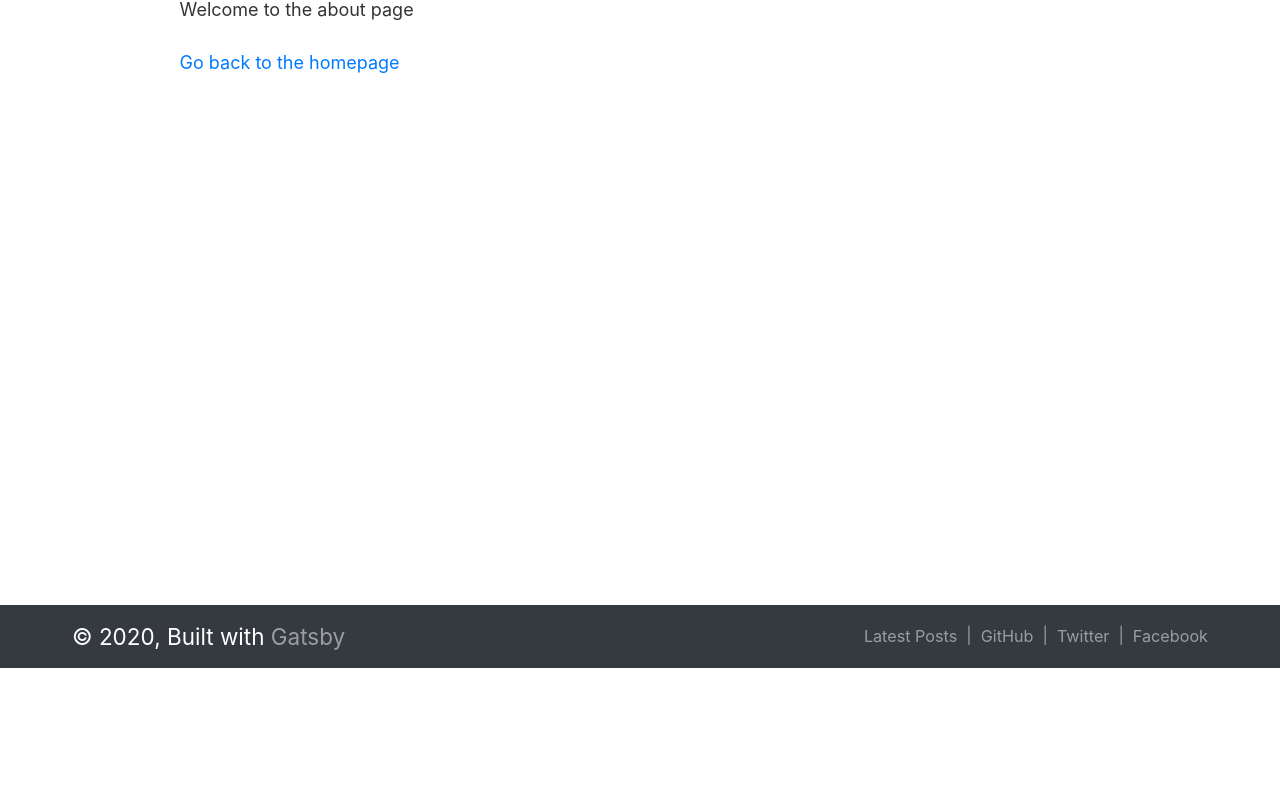
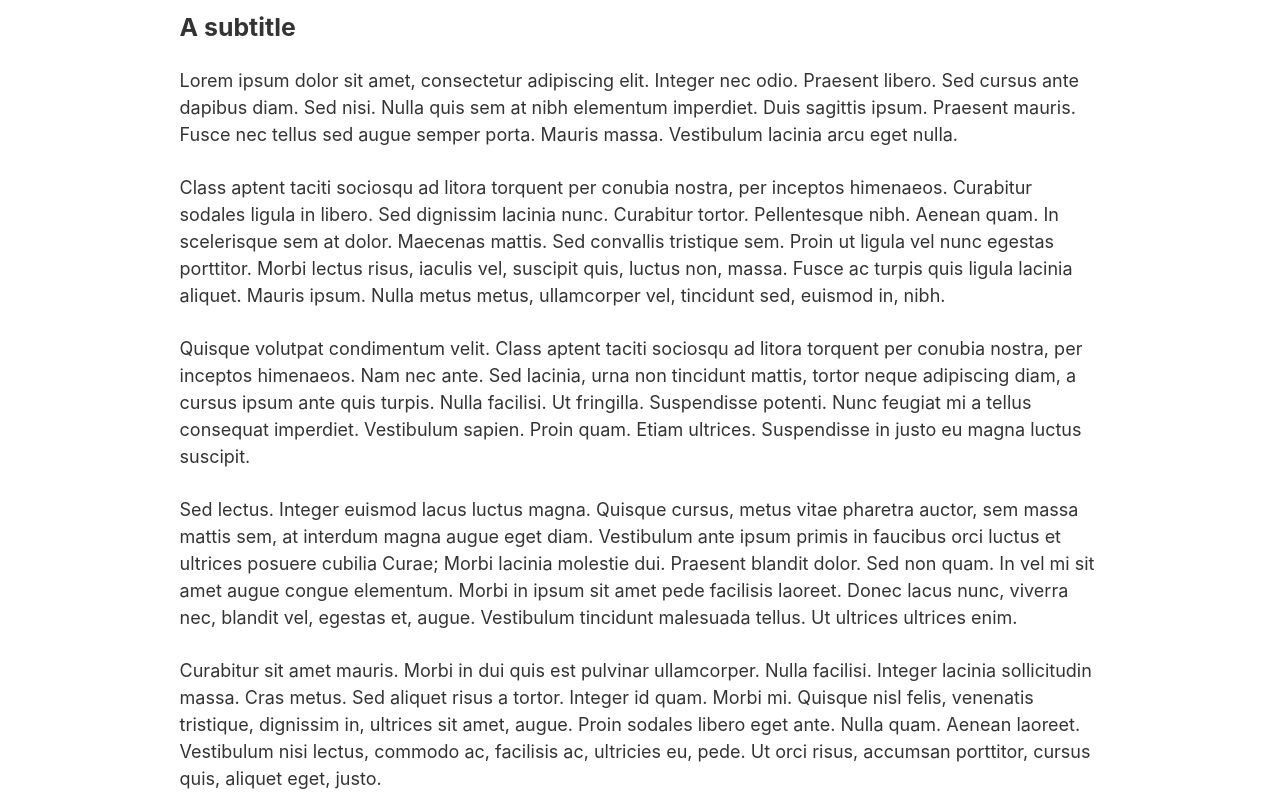
Before and after one commit to schwabbthedeck/gatsby-min-dev-blog-portfolio, a Gatsby site: page /about in a window 1280 px wide. Shown: the part 138-933 px from the top of the page. Before the commit the page ends 806 px from the top, so only its background shows below. Built offline with nearby package versions, Linux system fonts and the light colour scheme; Gatsby itself is replaced by a stand-in of ours.

Commit message:
Consolidate footer and header css files. Filled out about page

```diff
--- a/src/components/header.css
+++ /dev/null
@@ -1,4 +0,0 @@
-/* header styles */
-.header, .header .navbar-dark .navbar-nav .nav-link {
-  color: #fff;
-}
--- a/src/components/layout.js
+++ b/src/components/layout.js
@@ -13,8 +13,7 @@
 import Footer from "./footer"
 import "bootstrap/dist/css/bootstrap.min.css"
 import "./layout.css"
-import "./header.css"
-import "./footer.css"
+import "./styles.css"
 
 const Layout = ({ children }) => {
   const data = useStaticQuery(graphql`
@@ -38,7 +37,7 @@
           minHeight: `85vh`
         }}
       >
-        <main>{children}</main>
+        <main className="pt-3 pb-3">{children}</main>
       </div>
       <Footer />
     </>
--- a/src/components/footer.css
+++ b/src/components/styles.css
@@ -1,3 +1,8 @@
+/* header styles */
+.header, .header .navbar-dark .navbar-nav .nav-link {
+  color: #fff;
+}
+
 /* footer styles */
 .footer {
   font-size: 0.9em;
@@ -17,3 +22,5 @@
   padding: 0.5em 0;
   color: rgba(255,255,255,.5);
 }
+
+/* general styles */
--- a/src/pages/about.js
+++ b/src/pages/about.js
@@ -7,8 +7,13 @@
 const AboutPage = () => (
   <Layout>
     <SEO title="About" />
-    <h1>Hi from the About page</h1>
-    <p>Welcome to the about page</p>
+    <h1>About</h1>
+    <h3>A subtitle</h3>
+    <p>Lorem ipsum dolor sit amet, consectetur adipiscing elit. Integer nec odio. Praesent libero. Sed cursus ante dapibus diam. Sed nisi. Nulla quis sem at nibh elementum imperdiet. Duis sagittis ipsum. Praesent mauris. Fusce nec tellus sed augue semper porta. Mauris massa. Vestibulum lacinia arcu eget nulla. </p>
+    <p>Class aptent taciti sociosqu ad litora torquent per conubia nostra, per inceptos himenaeos. Curabitur sodales ligula in libero. Sed dignissim lacinia nunc. Curabitur tortor. Pellentesque nibh. Aenean quam. In scelerisque sem at dolor. Maecenas mattis. Sed convallis tristique sem. Proin ut ligula vel nunc egestas porttitor. Morbi lectus risus, iaculis vel, suscipit quis, luctus non, massa. Fusce ac turpis quis ligula lacinia aliquet. Mauris ipsum. Nulla metus metus, ullamcorper vel, tincidunt sed, euismod in, nibh. </p>
+    <p>Quisque volutpat condimentum velit. Class aptent taciti sociosqu ad litora torquent per conubia nostra, per inceptos himenaeos. Nam nec ante. Sed lacinia, urna non tincidunt mattis, tortor neque adipiscing diam, a cursus ipsum ante quis turpis. Nulla facilisi. Ut fringilla. Suspendisse potenti. Nunc feugiat mi a tellus consequat imperdiet. Vestibulum sapien. Proin quam. Etiam ultrices. Suspendisse in justo eu magna luctus suscipit. </p>
+    <p>Sed lectus. Integer euismod lacus luctus magna. Quisque cursus, metus vitae pharetra auctor, sem massa mattis sem, at interdum magna augue eget diam. Vestibulum ante ipsum primis in faucibus orci luctus et ultrices posuere cubilia Curae; Morbi lacinia molestie dui. Praesent blandit dolor. Sed non quam. In vel mi sit amet augue congue elementum. Morbi in ipsum sit amet pede facilisis laoreet. Donec lacus nunc, viverra nec, blandit vel, egestas et, augue. Vestibulum tincidunt malesuada tellus. Ut ultrices ultrices enim. </p>
+    <p>Curabitur sit amet mauris. Morbi in dui quis est pulvinar ullamcorper. Nulla facilisi. Integer lacinia sollicitudin massa. Cras metus. Sed aliquet risus a tortor. Integer id quam. Morbi mi. Quisque nisl felis, venenatis tristique, dignissim in, ultrices sit amet, augue. Proin sodales libero eget ante. Nulla quam. Aenean laoreet. Vestibulum nisi lectus, commodo ac, facilisis ac, ultricies eu, pede. Ut orci risus, accumsan porttitor, cursus quis, aliquet eget, justo. </p>
     <Link to="/">Go back to the homepage</Link>
   </Layout>
 )
```
